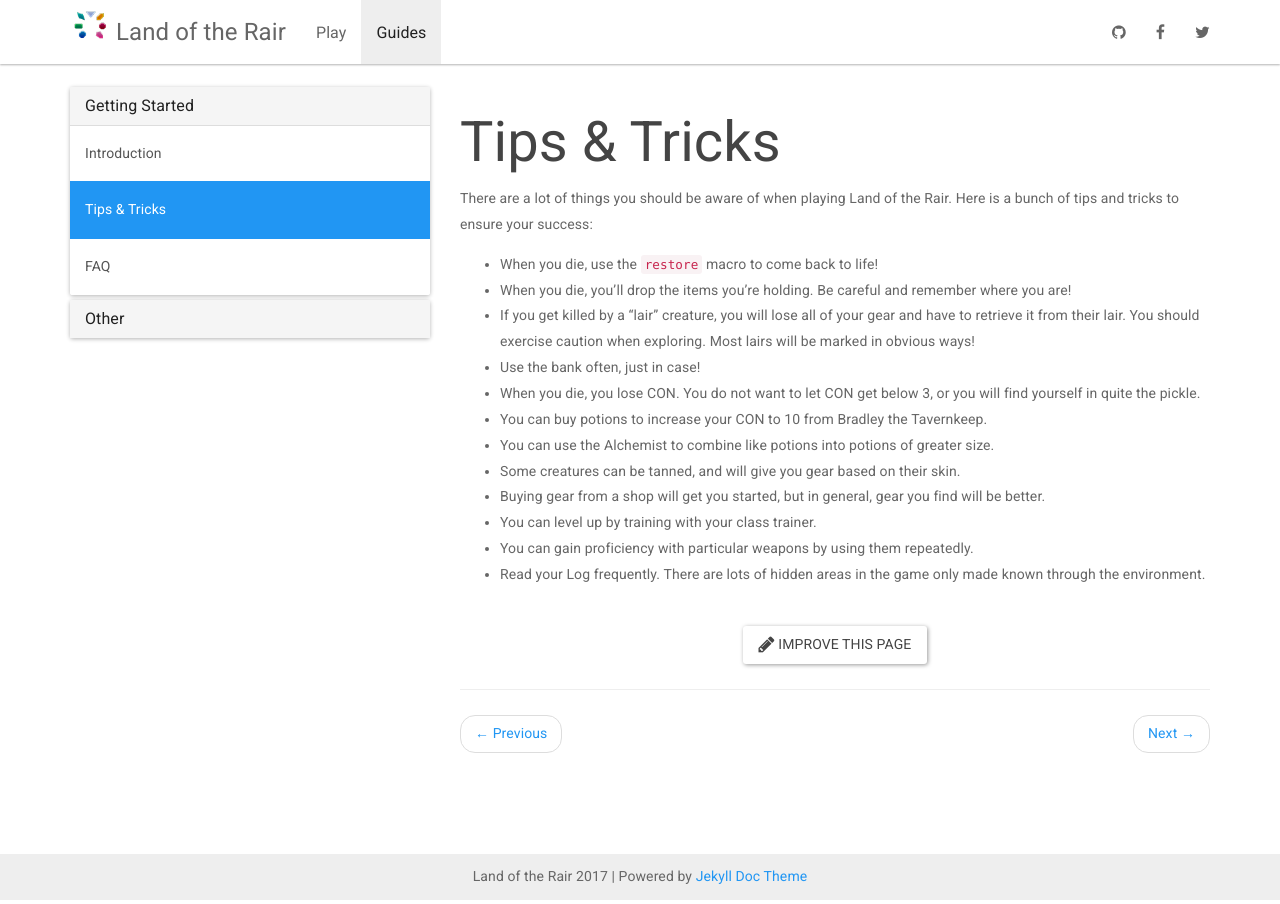
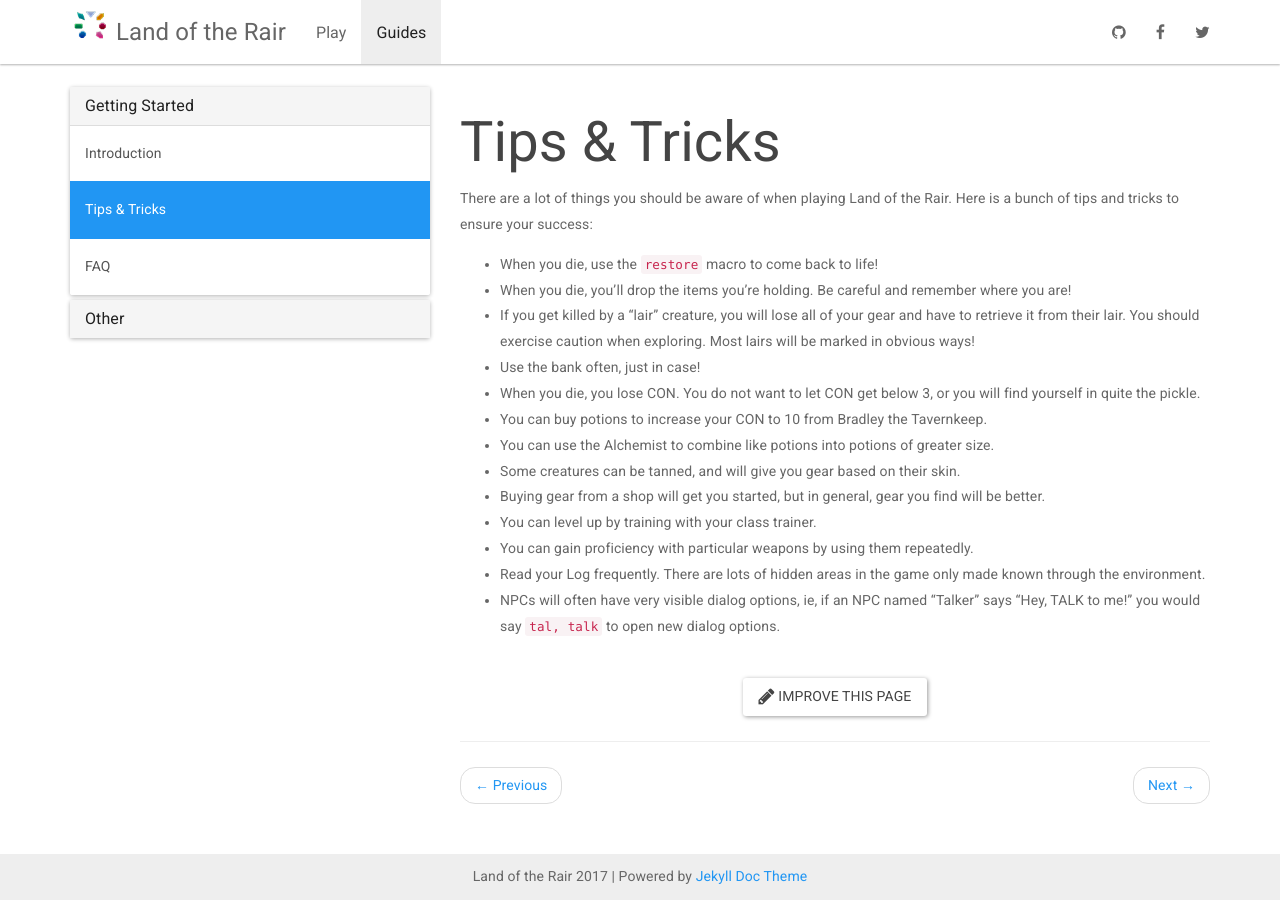
Before and after one commit to LandOfTheRair/landoftherair.github.io, a Jekyll site: the page built from _docs/getting-started/tips-tricks.md, in a window 1280 px wide. Built offline with Jekyll 4.4.1, drawn with Linux system fonts in a browser that asks for light colours; nearby versions of some CDN libraries.

Commit message:
Update tips-tricks.md

```diff
--- a/_docs/getting-started/tips-tricks.md
+++ b/_docs/getting-started/tips-tricks.md
@@ -18,3 +18,4 @@ There are a lot of things you should be aware of when playing Land of the Rair.
 * You can level up by training with your class trainer.
 * You can gain proficiency with particular weapons by using them repeatedly.
 * Read your Log frequently. There are lots of hidden areas in the game only made known through the environment.
+* NPCs will often have very visible dialog options, ie, if an NPC named "Talker" says "Hey, TALK to me!" you would say `tal, talk` to open new dialog options.
```
